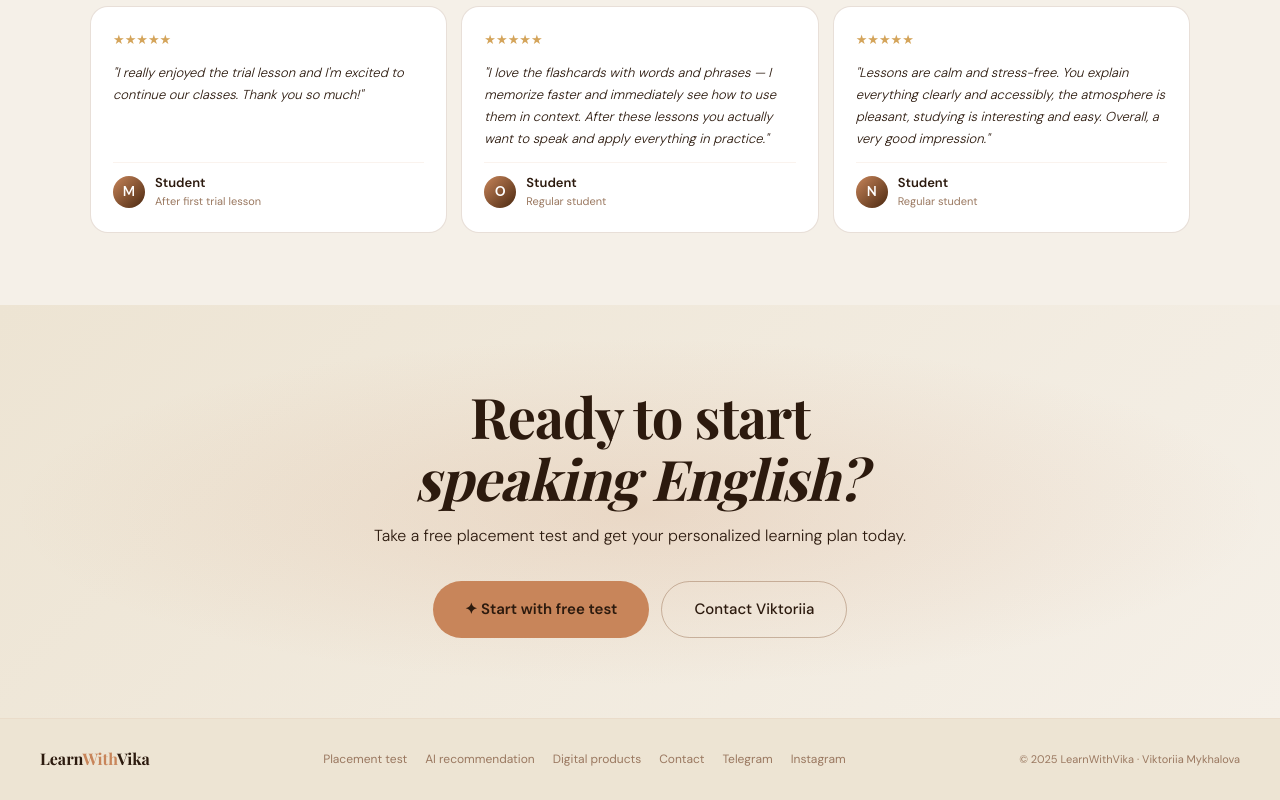
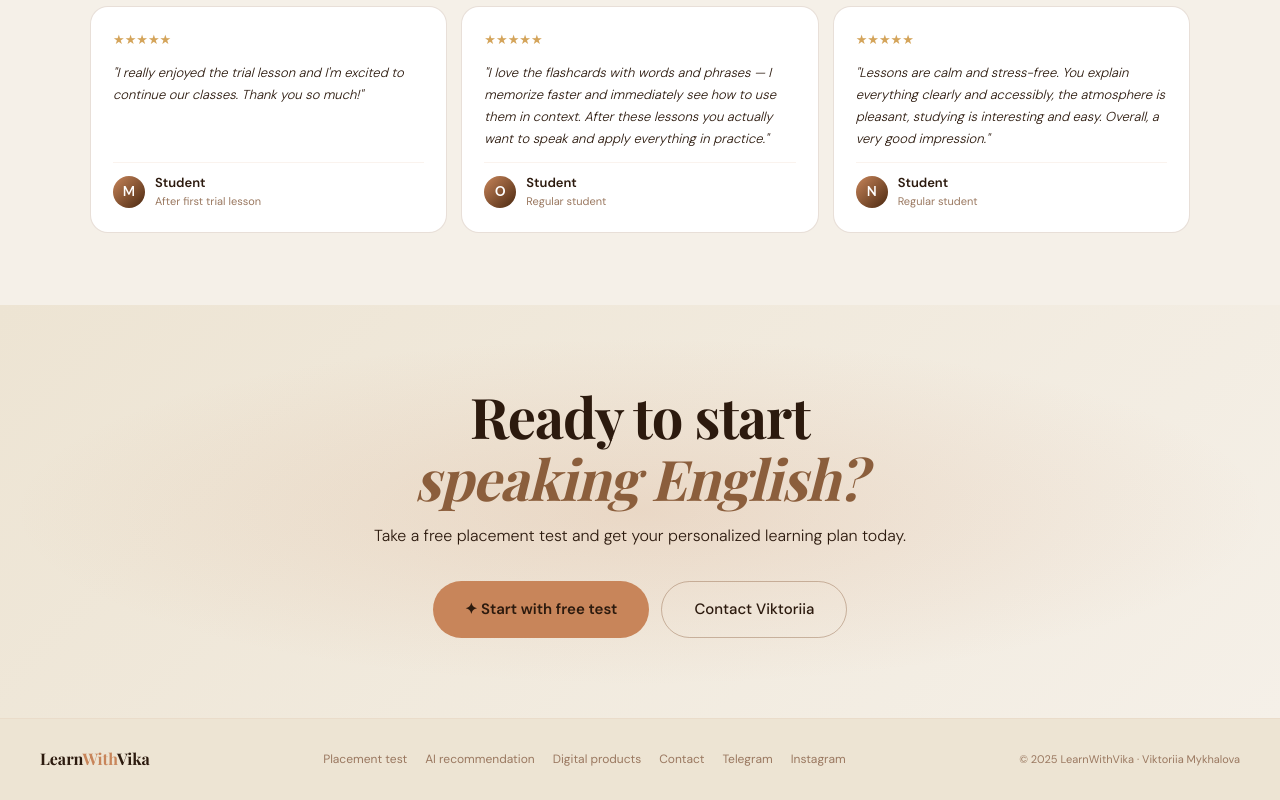
Before and after one commit to ViktoriiaMykhalova/learnwithvika-platform, a Next.js app: page / in a window 1280 px wide. Shown: the part 3736-4536 px from the top of the page. Built offline with nearby package versions, Linux system fonts and the light colour scheme; a web font is replaced by a local one.

Commit message:
fix cta title color light

```diff
--- a/public/landing/style.css
+++ b/public/landing/style.css
@@ -469,14 +469,18 @@ h1, h2, h3 {
 :root[data-theme="light"] .lwv-cta-section * {
   color: #2c1a0e !important;
 }
-
-:root[data-theme="light"] .lwv-cta-title em {
+html[data-theme="light"] .lwv-cta-section,
+html[data-theme="light"] .lwv-cta-section h2,
+html[data-theme="light"] .lwv-cta-section .lwv-cta-title,
+html[data-theme="light"] #lwv-cta-title,
+html[data-theme="light"] .lwv-cta-section p,
+html[data-theme="light"] .lwv-cta-sub,
+html[data-theme="light"] #lwv-cta-sub {
+  color: #2c1a0e !important;
+  -webkit-text-fill-color: #2c1a0e !important;
+}
+html[data-theme="light"] .lwv-cta-title em,
+html[data-theme="light"] #lwv-cta-title em {
   color: #8b5e3c !important;
+  -webkit-text-fill-color: #8b5e3c !important;
 }
-
-:root[data-theme="light"] .lwv-cta-section h2,
-:root[data-theme="light"] .lwv-cta-section h2 em,
-:root[data-theme="light"] .lwv-cta-section p,
-:root[data-theme="light"] .lwv-cta-section a {
-  color: #2c1a0e !important;
-}
```
